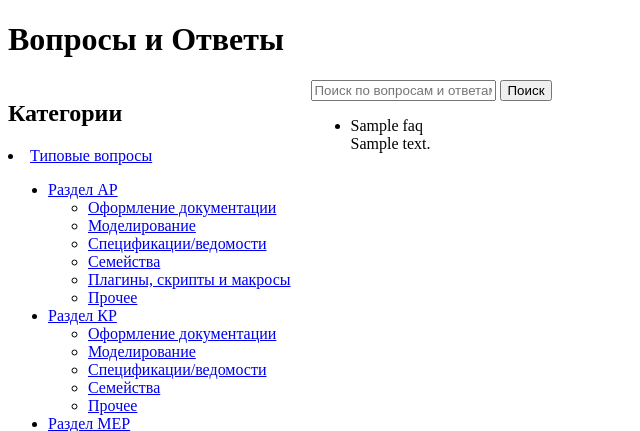
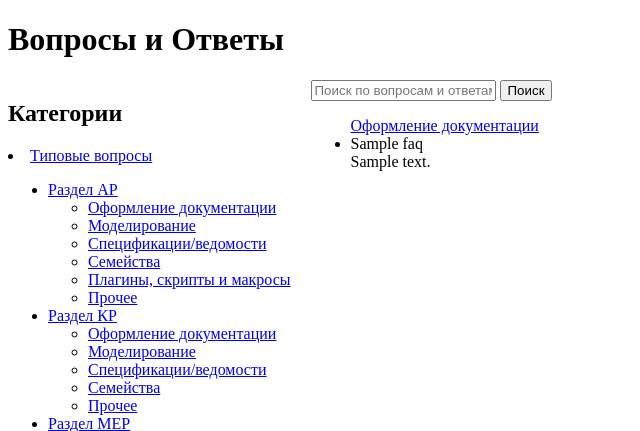
Before and after one commit to Vabl2112/VKR_web, a Django app: template app/web/templates/web/index.html in a window 1280 px wide. Shown: the top 431 px of the page, without its empty margins (0-640 px from the left). Run offline with Django 5.2, Linux system fonts and the light colour scheme; the template is opened without the code that fills it: most values are stand-ins (such as "Sample title", 1, 10 or a date in 2020).

Commit message:
Буба

```diff
--- a/app/web/templates/web/index.html
+++ b/app/web/templates/web/index.html
@@ -61,10 +61,12 @@
             {% if find_faq %}
                 <ul>
                     {% for faq in find_faq %}
-                        <li>
-                            {{ faq.question }}<br>
-                            {{ faq.answer }}
-                        </li>
+                        <a href="?category={{ faq.id }}&search={{ search_query }}">Оформление документации</a>
+                            <li>
+                                {{ faq.question }}<br>
+                                {{ faq.answer }}
+                            </li>
+                        </a>
                     {% endfor %}
                 </ul>
             {% else %}
```
Also changed, not shown: app/web/templates/web/faq.html (deleted), app/web/templates/web/faq_detail.html (added).
